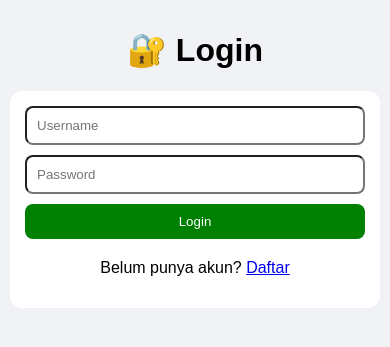
After one commit to abdur135/tabungan-app, a Flask app: page /login in a window 390 px wide. The commit adds this page. Shown: the top 347 px of the page. Run offline with Flask 3, Linux system fonts and the light colour scheme.

Commit message:
update UI mobile

```diff
--- a/app.py
+++ b/app.py
@@ -1,41 +1,137 @@
-from flask import Flask, render_template, request, redirect
+from flask import Flask, render_template, request, redirect, session
 import sqlite3
-import os
 from datetime import datetime
 
 app = Flask(__name__)
+app.secret_key = "secret123"
 
-# PATH DATABASE BIAR PERMANEN
-BASE_DIR = os.path.dirname(os.path.abspath(__file__))
-DB_PATH = os.path.join(BASE_DIR, "database.db")
+# koneksi DB
+def get_db():
+    return sqlite3.connect("database.db")
 
-def get_db():
-    return sqlite3.connect(DB_PATH)
+# init DB
+def init_db():
+    conn = get_db()
 
+    conn.execute("""
+    CREATE TABLE IF NOT EXISTS users (
+        id INTEGER PRIMARY KEY AUTOINCREMENT,
+        username TEXT UNIQUE,
+        password TEXT
+    )
+    """)
+
+    conn.execute("""
+    CREATE TABLE IF NOT EXISTS tabungan (
+        id INTEGER PRIMARY KEY AUTOINCREMENT,
+        nama TEXT,
+        target INTEGER,
+        terkumpul INTEGER,
+        user_id INTEGER
+    )
+    """)
+
+    conn.execute("""
+    CREATE TABLE IF NOT EXISTS riwayat (
+        id INTEGER PRIMARY KEY AUTOINCREMENT,
+        tabungan_id INTEGER,
+        jumlah INTEGER,
+        tanggal TEXT
+    )
+    """)
+
+    try:
+        conn.execute("ALTER TABLE tabungan ADD COLUMN user_id INTEGER")
+    except:
+        pass
+
+    conn.commit()
+    conn.close()
+
+init_db()
+
+# ================= LOGIN =================
+
+@app.route("/login", methods=["GET","POST"])
+def login():
+    if request.method == "POST":
+        username = request.form["username"]
+        password = request.form["password"]
+
+        conn = get_db()
+        user = conn.execute(
+            "SELECT * FROM users WHERE username=? AND password=?",
+            (username, password)
+        ).fetchone()
+        conn.close()
+
+        if user:
+            session["user_id"] = user[0]
+            return redirect("/")
+        else:
+            return "Login gagal!"
+
+    return render_template("login.html")
+
+
+@app.route("/register", methods=["GET","POST"])
+def register():
+    if request.method == "POST":
+        username = request.form["username"]
+        password = request.form["password"]
+
+        conn = get_db()
+        try:
+            conn.execute(
+                "INSERT INTO users (username,password) VALUES (?,?)",
+                (username,password)
+            )
+            conn.commit()
+        except:
+            return "Username sudah ada!"
+
+        conn.close()
+        return redirect("/login")
+
+    return render_template("register.html")
+
+
+@app.route("/logout")
+def logout():
+    session.clear()
+    return redirect("/login")
+
+
+# ================= MAIN =================
 
 @app.route("/")
 def index():
+    if "user_id" not in session:
+        return redirect("/login")
+
     conn = get_db()
+    tabungan = conn.execute(
+        "SELECT * FROM tabungan WHERE user_id=?",
+        (session["user_id"],)
+    ).fetchall()
+    conn.close()
 
-    tabungan = conn.execute("SELECT * FROM tabungan").fetchall()
-    riwayat = conn.execute("SELECT * FROM riwayat ORDER BY tanggal DESC").fetchall()
-
-    conn.close()
-    return render_template("index.html", tabungan=tabungan, riwayat=riwayat)
+    return render_template("index.html", tabungan=tabungan)
 
 
+# tambah tabungan
 @app.route("/tambah", methods=["POST"])
 def tambah():
-    nama = request.form.get("nama")
-    target = request.form.get("target")
+    if "user_id" not in session:
+        return redirect("/login")
 
-    if not nama or not target:
-        return redirect("/")
+    nama = request.form["nama"]
+    target = request.form["target"]
 
     conn = get_db()
     conn.execute(
-        "INSERT INTO tabungan (nama, target, terkumpul) VALUES (?, ?, 0)",
-        (nama, int(target))
+        "INSERT INTO tabungan (nama,target,terkumpul,user_id) VALUES (?,?,0,?)",
+        (nama,int(target),session["user_id"])
     )
     conn.commit()
     conn.close()
@@ -43,25 +139,21 @@ def tambah():
     return redirect("/")
 
 
+# nabung + riwayat
 @app.route("/nabung/<int:id>", methods=["POST"])
 def nabung(id):
-    jumlah = request.form.get("jumlah")
-
-    if not jumlah:
-        return redirect("/")
+    jumlah = request.form["jumlah"]
 
     conn = get_db()
 
-    # update tabungan
     conn.execute(
-        "UPDATE tabungan SET terkumpul = terkumpul + ? WHERE id = ?",
-        (int(jumlah), id)
+        "UPDATE tabungan SET terkumpul = terkumpul + ? WHERE id=?",
+        (int(jumlah),id)
     )
 
-    # simpan riwayat
     conn.execute(
-        "INSERT INTO riwayat (tabungan_id, jumlah, tanggal) VALUES (?, ?, ?)",
-        (id, int(jumlah), datetime.now().strftime("%Y-%m-%d %H:%M"))
+        "INSERT INTO riwayat (tabungan_id,jumlah,tanggal) VALUES (?,?,?)",
+        (id,int(jumlah),datetime.now().strftime("%Y-%m-%d %H:%M"))
     )
 
     conn.commit()
@@ -69,15 +161,36 @@ def nabung(id):
 
     return redirect("/")
 
+
+# hapus
 @app.route("/hapus/<int:id>")
 def hapus(id):
     conn = get_db()
-    conn.execute("DELETE FROM tabungan WHERE id = ?", (id,))
-    conn.execute("DELETE FROM riwayat WHERE tabungan_id = ?", (id,))
+    conn.execute("DELETE FROM tabungan WHERE id=?", (id,))
+    conn.execute("DELETE FROM riwayat WHERE tabungan_id=?", (id,))
     conn.commit()
     conn.close()
+
     return redirect("/")
 
+
+# riwayat per tabungan
+@app.route("/riwayat/<int:id>")
+def riwayat(id):
+    conn = get_db()
+
+    tabungan = conn.execute(
+        "SELECT * FROM tabungan WHERE id=?",(id,)
+    ).fetchone()
+
+    riwayat = conn.execute(
+        "SELECT * FROM riwayat WHERE tabungan_id=? ORDER BY tanggal DESC",
+        (id,)
+    ).fetchall()
+
+    conn.close()
+
+    return render_template("riwayat.html", tabungan=tabungan, riwayat=riwayat)
 
 
 if __name__ == "__main__":
--- a/static/style.css
+++ b/static/style.css
@@ -1,17 +1,14 @@
 body {
-    font-family: Arial, sans-serif;
+    font-family: Arial;
     margin: 0;
     padding: 10px;
     background: #f0f2f5;
 }
 
-/* JUDUL */
-h1 {
+h1, h2 {
     text-align: center;
-    margin-bottom: 20px;
 }
 
-/* FORM */
 .form-box {
     display: flex;
     flex-direction: column;
@@ -20,88 +17,76 @@ h1 {
 }
 
 input, button {
-    padding: 12px;
-    font-size: 16px;
+    padding: 10px;
     border-radius: 8px;
-    border: 1px solid #ccc;
 }
 
 button {
     background: green;
     color: white;
     border: none;
-    cursor: pointer;
 }
 
-button:hover {
-    background: darkgreen;
-}
-
-/* CONTAINER */
 .container {
     display: grid;
     grid-template-columns: repeat(auto-fit, minmax(250px, 1fr));
     gap: 15px;
 }
 
-/* CARD */
 .card {
     background: white;
     padding: 15px;
     border-radius: 12px;
-    box-shadow: 0 3px 8px rgba(0,0,0,0.1);
-    transition: 0.3s;
 }
 
-.card:hover {
-    transform: scale(1.02);
-}
-
-/* PROGRESS */
 .progress {
     background: #ddd;
     height: 10px;
     border-radius: 5px;
-    margin: 10px 0;
 }
 
 .bar {
-    background: linear-gradient(to right, green, lime);
+    background: green;
     height: 10px;
     border-radius: 5px;
 }
 
-/* STATUS */
-.done {
-    color: green;
-    font-weight: bold;
+.hapus {
+    color: red;
+    display: block;
+    margin-top: 10px;
 }
 
-.process {
-    color: orange;
-    font-weight: bold;
-}
-
-/* HAPUS */
-.hapus {
-    display: inline-block;
+.btn-riwayat {
+    display: block;
     margin-top: 10px;
-    color: red;
+    padding: 8px;
+    background: blue;
+    color: white;
+    text-align: center;
+    border-radius: 8px;
     text-decoration: none;
 }
 
-/* 📱 RESPONSIVE HP */
-@media (max-width: 600px) {
-    h1 {
-        font-size: 20px;
-    }
+.riwayat-list {
+    list-style: none;
+    padding: 0;
+}
 
-    input, button {
-        font-size: 14px;
-        padding: 10px;
-    }
+.riwayat-list li {
+    background: white;
+    padding: 10px;
+    margin: 10px;
+    border-radius: 10px;
+}
 
-    .card {
-        padding: 12px;
-    }
+.logout {
+    display: block;
+    text-align: right;
+    margin-bottom: 10px;
 }
+
+.back {
+    display: block;
+    margin-bottom: 15px;
+}
--- /dev/null
+++ b/templates/login.html
@@ -0,0 +1,27 @@
+<!DOCTYPE html>
+<html lang="id">
+<head>
+    <meta charset="UTF-8">
+    <meta name="viewport" content="width=device-width, initial-scale=1.0">
+    <title>Login</title>
+    <link rel="stylesheet" href="/static/style.css">
+</head>
+<body>
+
+<h1>🔐 Login</h1>
+
+<div class="card auth-box">
+    <form method="POST" class="form-box">
+        <input type="text" name="username" placeholder="Username" required>
+        <input type="password" name="password" placeholder="Password" required>
+        <button>Login</button>
+    </form>
+
+    <p style="text-align:center;">
+        Belum punya akun?
+        <a href="/register">Daftar</a>
+    </p>
+</div>
+
+</body>
+</html>
```
Also changed, not shown: templates/index.html (+14 -32 lines), templates/register.html (added, +27 -0 lines), templates/riwayat.html (added, +31 -0 lines), database.db, static/script.js (deleted).
